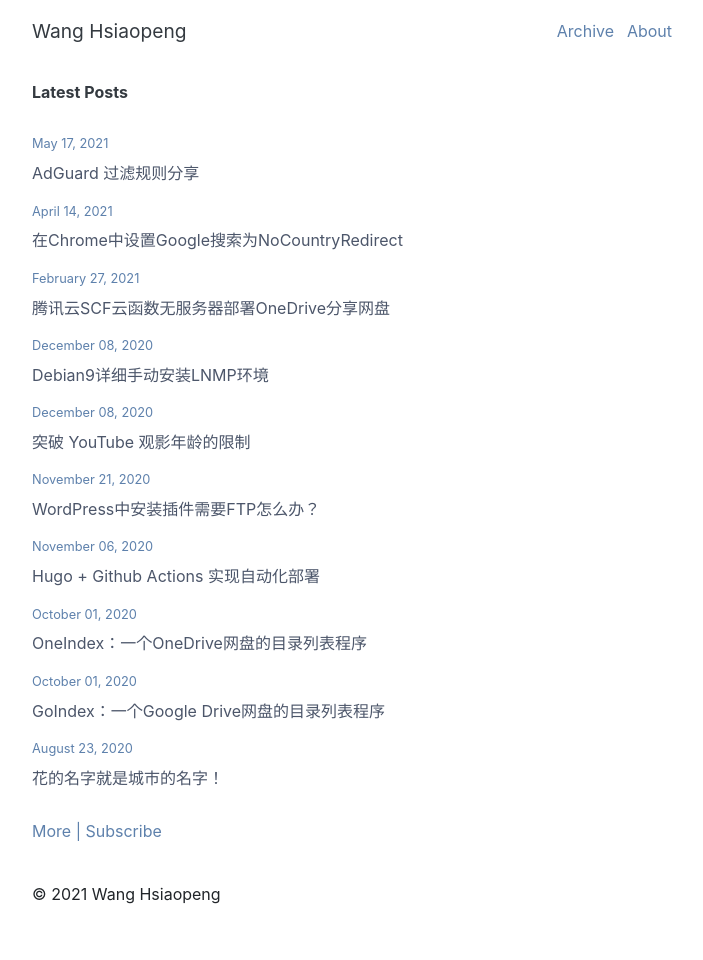
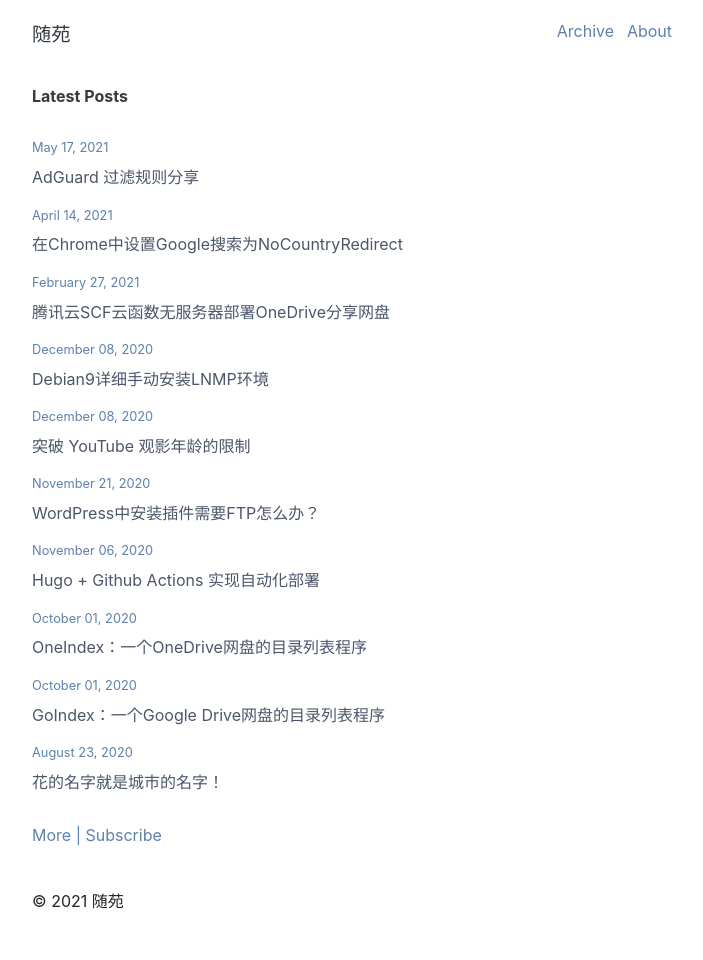
Before and after one commit to cyrilsoy/hello, a Jekyll site: the page built from index.md, in a window 1280 px wide. Shown: the whole page, without its empty margins (288-991 px from the left). Built offline with Jekyll 4.4.1, drawn with Linux system fonts in a browser that asks for light colours.

Commit message:
Update _config.yml

```diff
--- a/_config.yml
+++ b/_config.yml
@@ -1,10 +1,10 @@
 # Site settings
-title: Wang Hsiaopeng
-author: Wang Hsiaopeng
+title: 随苑
+author: 随苑
 description: "The stars, my destination."
-url: "wanghsiaopeng.com"
+url: "https://lia.im"
 alt_url:
-  - "https://hsce.github.io"
+  - "https://oouo.github.io"
 baseurl: /
 encoding: utf-8
 markdown: kramdown
```
